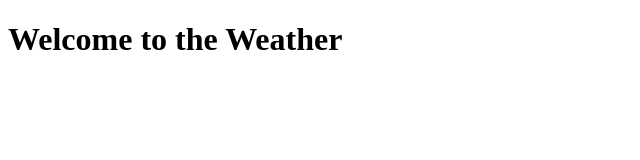
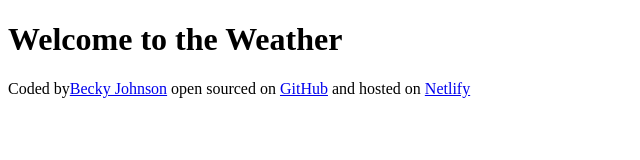
Before and after one commit to beckyj123/Becky-Weather-App, a plain HTML site: page index.html in a window 1280 px wide. Shown: the whole page, without its empty margins (0-640 px from the left). Drawn offline with Linux system fonts and the light colour scheme.

Commit message:
Added footer to website

```diff
--- a/index.html
+++ b/index.html
@@ -8,7 +8,21 @@
   </head>
   <body>
     <h1>Welcome to the Weather</h1>
-
+    <footer>
+      <p>
+        Coded by<a href="https://github.com/beckyj123" target="_blank"
+          >Becky Johnson</a
+        >
+        open sourced on
+        <a href="https://github.com/beckyj123/Becky-Weather-App" target="_blank"
+          >GitHub</a
+        >
+        and hosted on
+        <a href="https://beckyweatherapp.netlify.app/" target="_blank"
+          >Netlify</a
+        >
+      </p>
+    </footer>
     <script src="main.js"></script>
   </body>
 </html>
```
